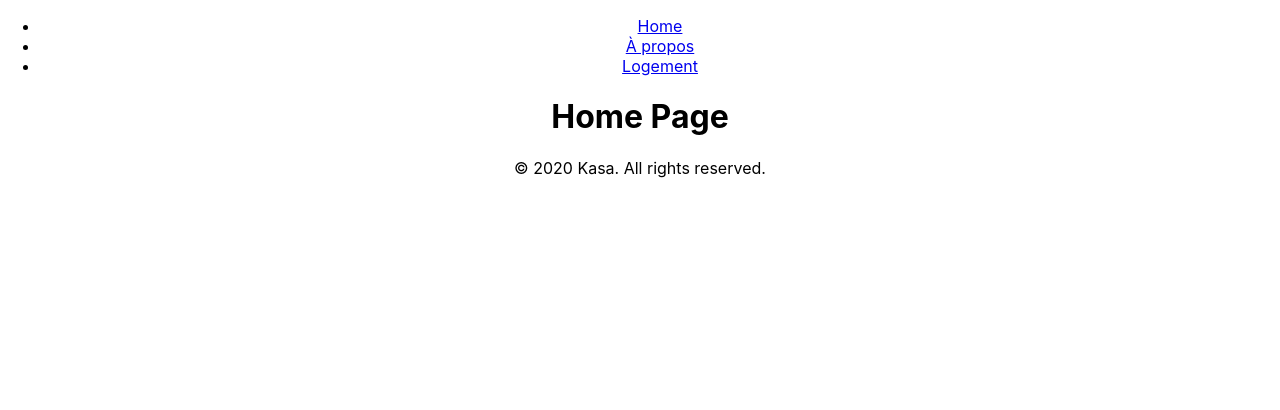
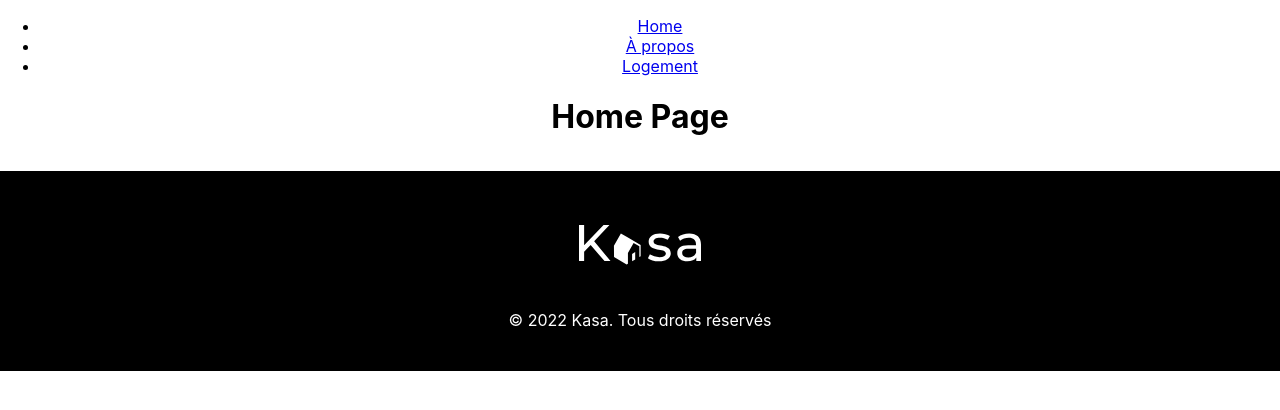
Before and after one commit to lauraplt/Projet5_kasa, a React (Create React App) app: page / in a window 1280 px wide. Shown: the top 410 px of the page. Built offline with nearby package versions, Linux system fonts and the light colour scheme.

Commit message:
add footer

```diff
--- /dev/null
+++ b/src/assets/Footer.scss
@@ -0,0 +1,24 @@
+footer {
+    height: 209px;
+    margin-top: 35px;
+    position: relative;
+
+      #footer-container {
+        display: flex;
+        flex-direction: column;
+        max-width: 100%;
+        height: 150px;
+        padding: 25px 0;
+        background-color: #000000;
+
+          > img {
+            display: block;
+            margin: auto;
+          }
+
+          > p {
+            color: #ffffff;
+            text-align: center;
+          }
+    }
+  }
--- a/src/assets/styles.scss
+++ b/src/assets/styles.scss
@@ -19,13 +19,3 @@ body {
       }
     }
   }
-
-  footer {
-    background-color: black;
-    color: white;
-    text-align: center;
-    padding: 1rem;
-    position: fixed;
-    width: 100%;
-    bottom: 0;
-  }
--- a/src/components/Footer.jsx
+++ b/src/components/Footer.jsx
@@ -1,11 +1,16 @@
-import React from 'react';
+import React from "react";
+import '../assets/Footer.scss'
+import logofooter from "../assets/images/logofooter.svg";
 
-const Footer = () => {
-  return (
-    <footer>
-      <p>&copy; 2020 Kasa. All rights reserved.</p>
-    </footer>
-  );
-};
+function Footer() {
+    return (
+        <footer>
+            <div id="footer-container">
+                <img src={logofooter} alt="Logo Footer" />
+                <p>&copy; 2022 Kasa. Tous droits réservés</p>
+            </div>
+        </footer>
+    );
+}
 
 export default Footer;
```
Also changed, not shown: src/assets/images/logofooter.svg (added).
